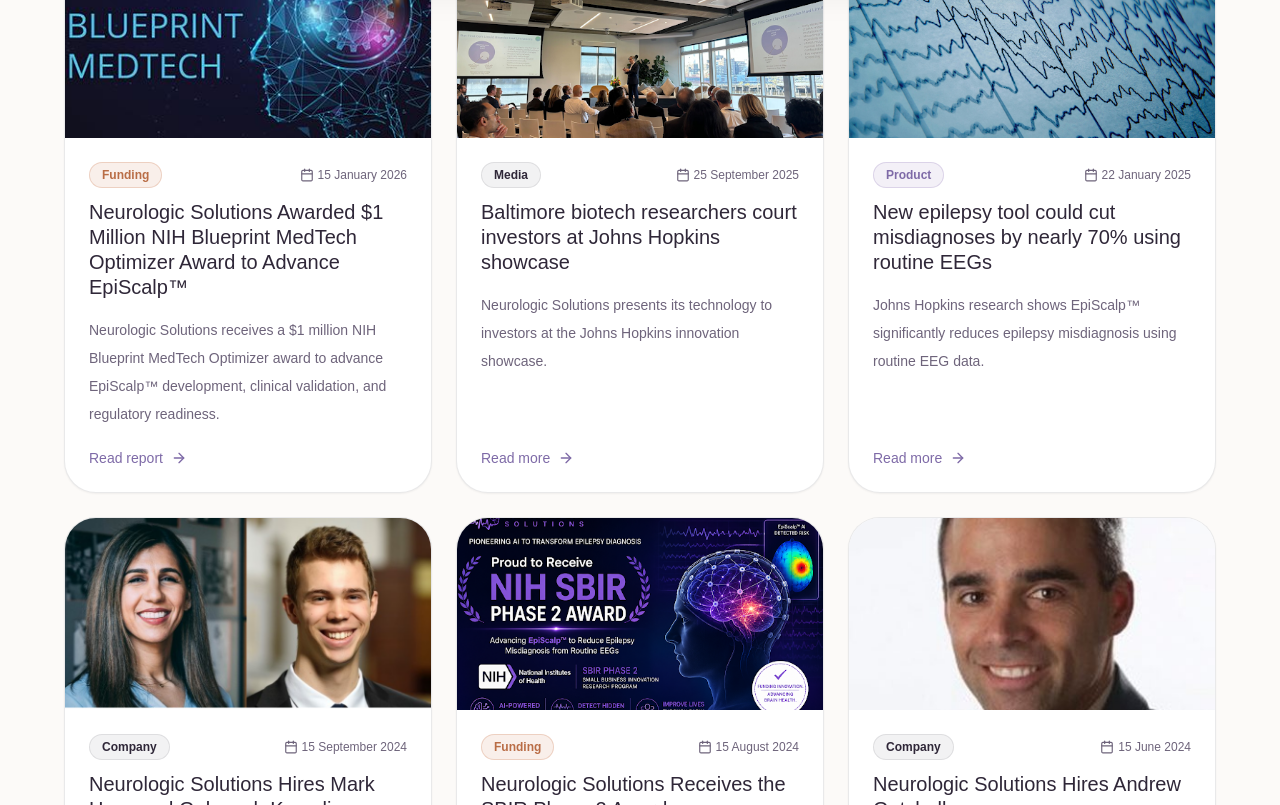
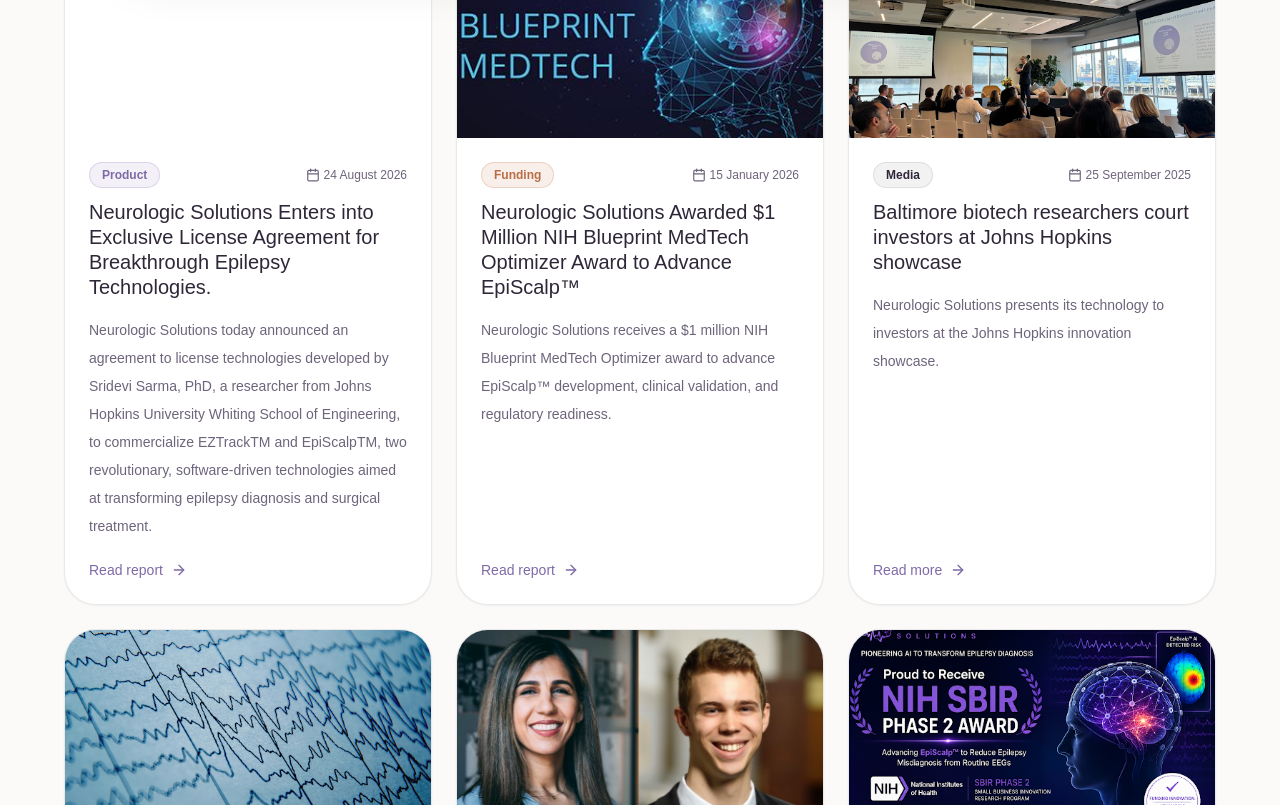
Before and after one commit to PaulLei/neurologic.solutions.website, a React (Vite) app: page /blog-news in a window 1280 px wide. Shown: the part 820-1625 px from the top of the page. Built offline with nearby package versions, Linux system fonts and the light colour scheme.

Commit message:
Add new news report for EpiScalp and EZTrack license

```diff
--- a/src/data/news.ts
+++ b/src/data/news.ts
@@ -2,6 +2,7 @@ import reportApril1 from './reports/2021-04-01-eztrack-clearance.md?raw';
 import reportJune17 from './reports/2021-06-17-sbir-grant.md?raw';
 import reportDec5 from './reports/2026-01-15-nih-blueprint-award.md?raw';
 import reportSept15 from './reports/2024-09-15-MarkGolnoosh-hiring.md?raw';
+import LicenseAug24 from "./reports/2026-08-24-EpiScalp-and-EZTrack-license.md?raw";
 
 export type NewsCategory =
   "Product" | "Company" | "Funding" | "Awards" | "Regulatory" | "Media";
@@ -114,4 +115,15 @@ export const newsItems: NewsItem[] = [
     link: "",
     reportMarkdown: reportDec5,
   },
+   {
+    date: "24 August 2026",
+    category: "Product",
+    title:
+      "Neurologic Solutions Enters into Exclusive License Agreement for Breakthrough Epilepsy Technologies.",
+    excerpt:
+      "Neurologic Solutions today announced an agreement to license technologies developed by Sridevi Sarma, PhD, a researcher from Johns Hopkins University Whiting School of Engineering, to commercialize EZTrackTM and EpiScalpTM, two revolutionary, software-driven technologies aimed at transforming epilepsy diagnosis and surgical treatment.",
+    image: "/",
+    link: "",
+    reportMarkdown: LicenseAug24,
+  },
 ];
```
